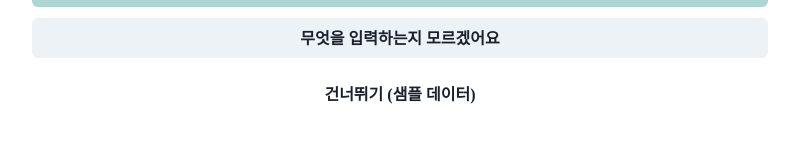
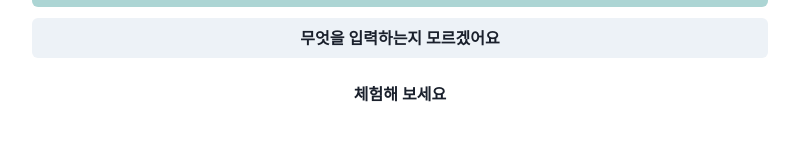
Before and after one commit to planb22/darak, a React (Vite) app: page /post in a window 1280 px wide. Both pictures are taken after a click on the button "네, 확인했어요". Shown: the part 450-592 px from the top of the page, without its empty margins (240-1039 px from the left). Built offline with nearby package versions, Linux system fonts and the light colour scheme; no server answers; a web font is replaced by a local one.

Commit message:
feat: post 페이지 개선

```diff
--- a/src/pages/post.tsx
+++ b/src/pages/post.tsx
@@ -27,7 +27,7 @@ export const PostPage = (): ReactElement => {
   const toast = useToast();
   const navigate = useNavigate();
 
-  const { handleSubmit, register, formState: { isValid } } = useForm<confirmInputs>();
+  const { handleSubmit, register, formState: { isValid }, setValue } = useForm<confirmInputs>();
   const onSubmit: SubmitHandler<confirmInputs> = async (data) => {
     setWheel(true);
     await axios.get("http://www.aladin.co.kr/ttb/api/ItemSearch.aspx?ttbkey=" + import.meta.env.VITE_BOOK_API_KEY + "&Query=" + data.isbn + "&MaxResults=10&start=1&SearchTarget=Book&output=js&Version=20131101", {
@@ -118,6 +118,7 @@ export const PostPage = (): ReactElement => {
             <Input
               size='lg'
               type='tel'
+              id='isbnInput'
               isDisabled={wheel}
               placeholder='ISBN 입력'
               variant='filled'
@@ -147,9 +148,9 @@ export const PostPage = (): ReactElement => {
             mt='1rem'
             width='100%'
             variant='outlined'
-            onClick={levelUp}
+            onClick={()=>{setValue("isbn", "9788925588650");}}
           >
-            건너뛰기 (샘플 데이터)
+            체험해 보세요
           </Button>
         </>
       ) : null}
```
